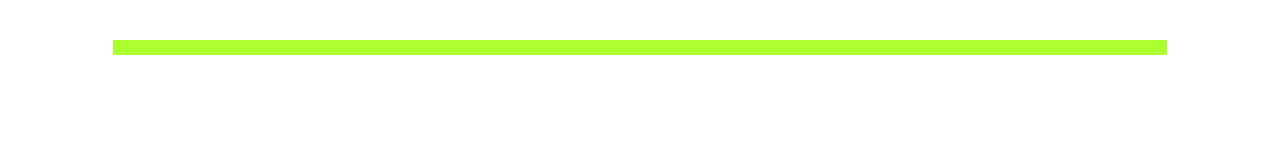
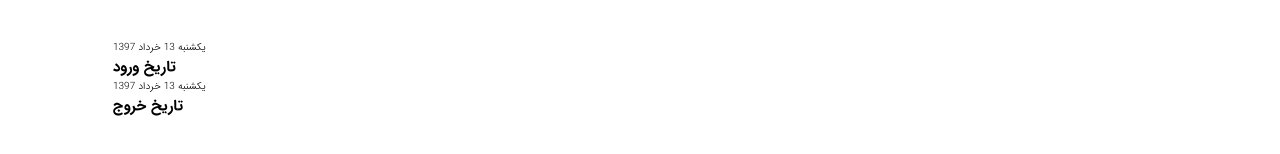
Before and after one commit to kazemzadeh1983/Hotel_whitelbl, a website: page index.html in a window 1280 px wide. Shown: the part 190-344 px from the top of the page. Drawn offline with Linux system fonts and the light colour scheme.

Commit message:
start next section

```diff
--- a/index.html
+++ b/index.html
@@ -94,10 +94,10 @@
     <section class="hoteldetails">
 
 
-        <!-- <time data-="20-08-1397">یکشنبه 13 خرداد 1397</time>
+      <time data-="20-08-1397">یکشنبه 13 خرداد 1397</time>
                 <h2 class="datecheckin__heading heading-2">تاریخ ورود</h2>
                 <time data-="20-08-1397">یکشنبه 13 خرداد 1397</time>
-                <h2 class="heading-2">تاریخ خروج</h2>-->
+                <h2 class="heading-2">تاریخ خروج</h2>
 
 
     </section>
--- a/sass/pages/_payment.scss
+++ b/sass/pages/_payment.scss
@@ -10,9 +10,9 @@
 
 .hoteldetails{
 
-    background-color:greenyellow;
+    background-color: #ffffff;
     grid-column: center-start / center-end ;
-
+    color: black;
     display: grid;
 
 
```
Also changed, not shown: css/style.css.
